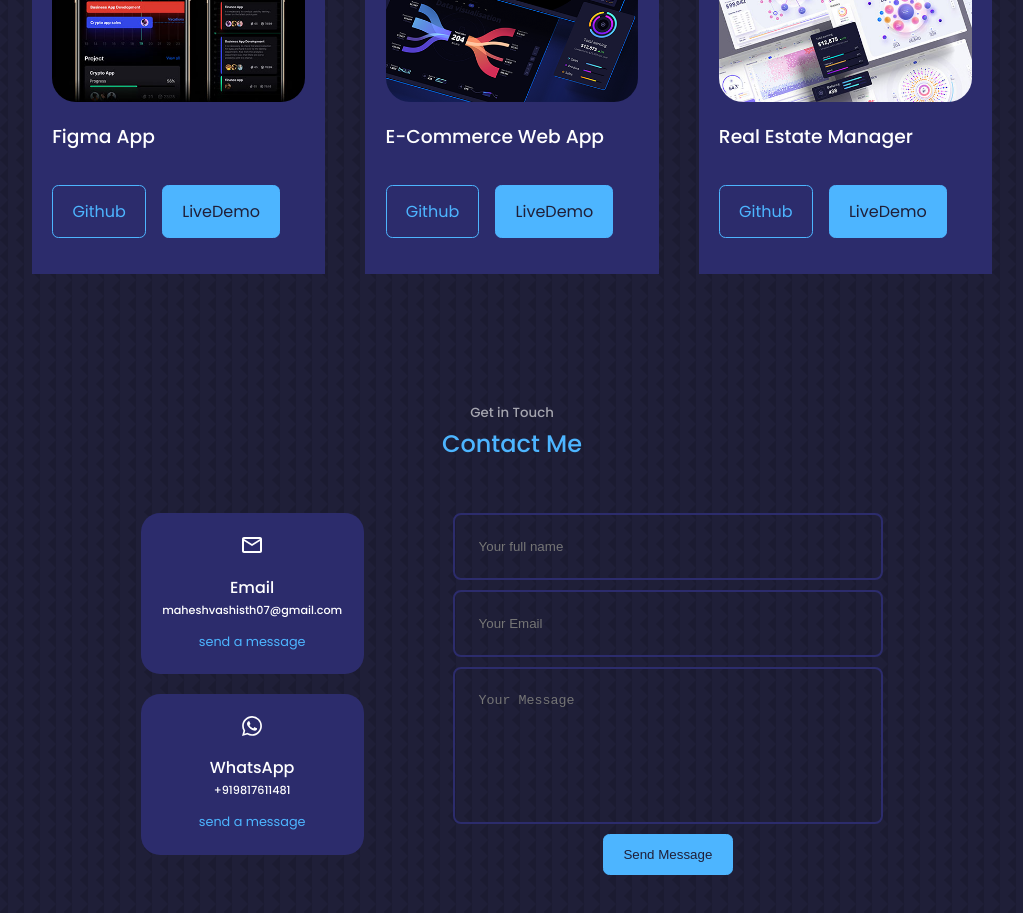
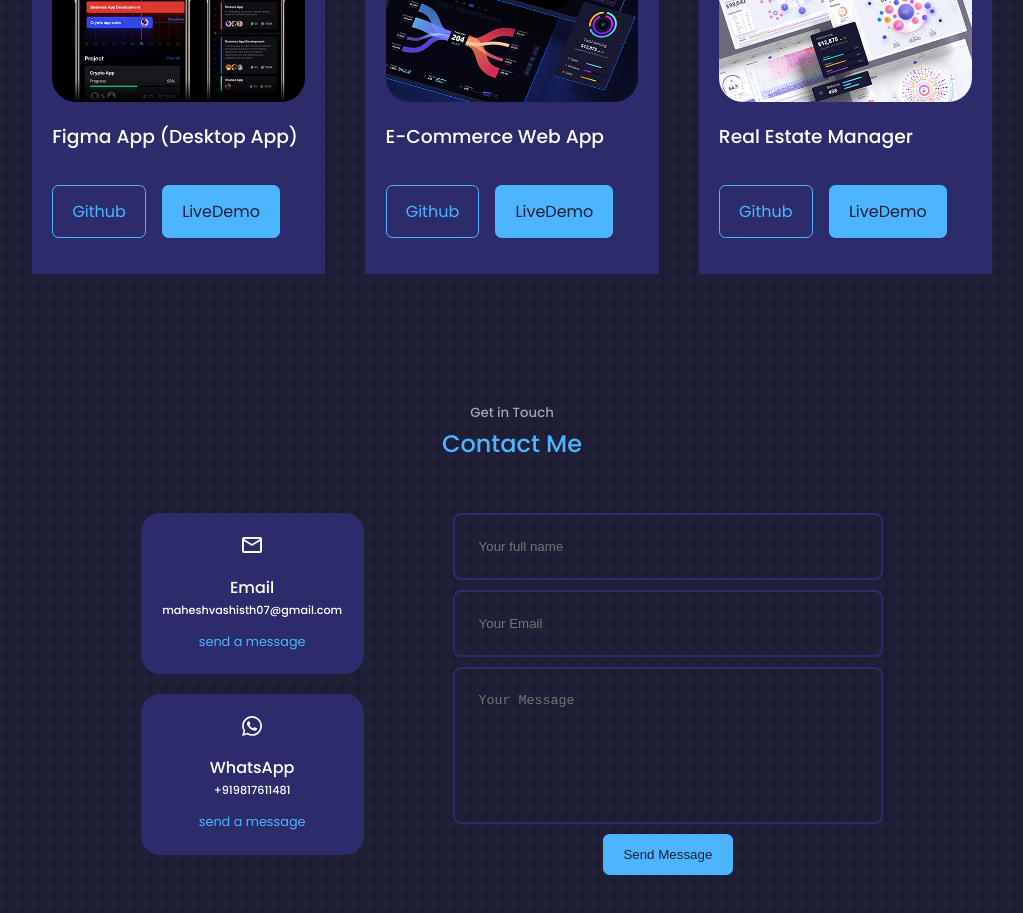
Before and after one commit to mahideveloper1/Portfolio, a React (Create React App) app: page / in a window 1280 px wide. Shown: the part 4040-4953 px from the top of the page, without its empty margins (128-1151 px from the left). Built offline with nearby package versions, Linux system fonts and the light colour scheme.

Commit message:
updated cv

```diff
--- a/src/components/Portfolio/Portfolio.js
+++ b/src/components/Portfolio/Portfolio.js
@@ -32,7 +32,7 @@ const data = [
   {
     id: 4,
     image: IMG4,
-    title: "Figma App",
+    title: "Figma App (Desktop App)",
     github: "https://github.com/mahideveloper1/Figma-App",
     demo: "https://figma-app-five.vercel.app",
   },
```
Also changed, not shown: 2 other files (tests, documents, lock files or other folders).
